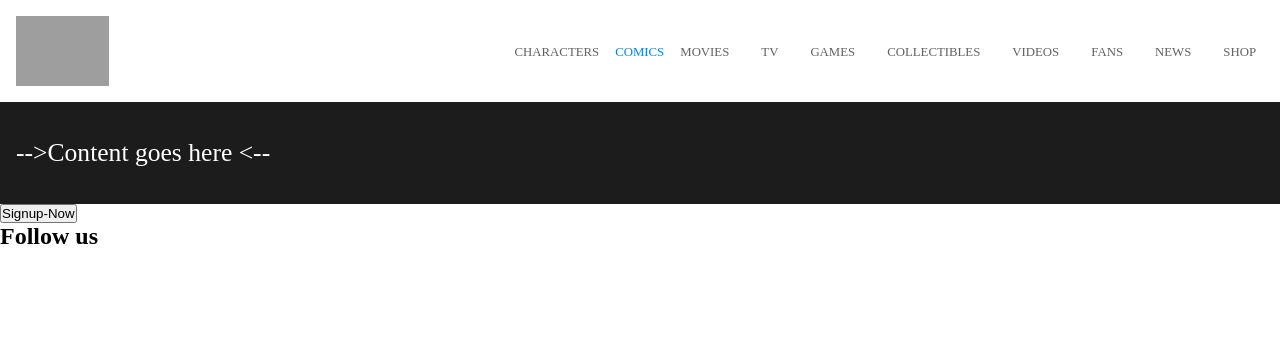
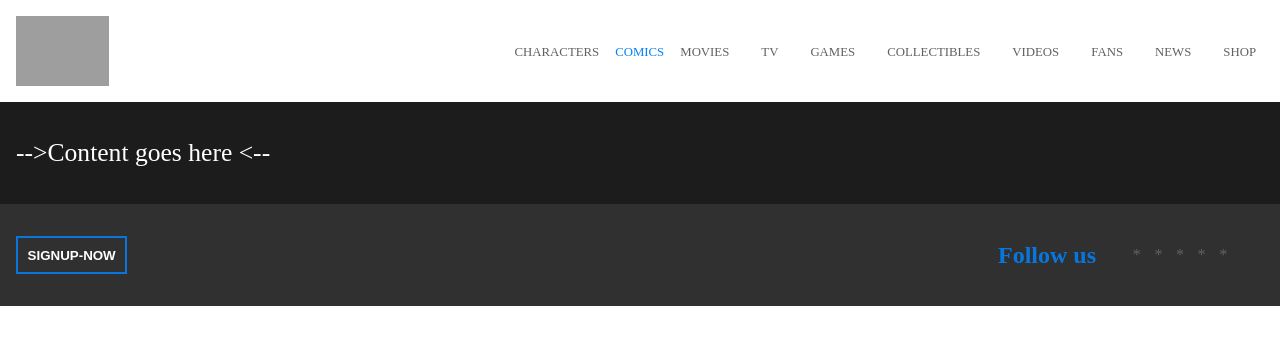
Before and after one commit to MatteoDiMario96/vite-comics, a Vue app: page / in a window 1280 px wide. Shown: the top 344 px of the page. Built offline with nearby package versions, Linux system fonts and the light colour scheme; grey boxes are pictures that could not be loaded.

Commit message:
Fatta la sezione sotto dei contatti social e per registrarsi.

```diff
--- a/src/components/FooterComp.vue
+++ b/src/components/FooterComp.vue
@@ -18,12 +18,15 @@ export default {
 <template>
     <footer>
         <section id="ul-links">
+
+        </section>
+
+        <nav>
             <button>
                 Signup-Now
             </button>
-        </section>
 
-        <section id="sign-up-social">
+            <section id="sign-up-social">
             <div id="follow_us">
                 <h2>
                 Follow us
@@ -32,24 +35,63 @@ export default {
             <div id="favicon">
                 <a href="#">
                     <i class="fa-brands fa-facebook fa-xl"></i>
+                    *
                 </a>
                 <a href="#">
                     <i class="fa-brands fa-twitter"></i>
+                    *
                 </a>
                 <a href="#">
                     <i class="fa-brands fa-youtube"></i>
+                    *
                 </a>
                 <a href="#">
                     <i class="fa-brands fa-pinterest-p"></i>
+                    *
                 </a>
                 <a href="#">
                     <i class="fa-brands fa-google"></i>
+                    *
                 </a>
             </div>
         </section>
+        </nav>
+
     </footer>
 </template>
 
-<style scoped>
+<style lang="scss" scoped>
+        nav{
+            display: flex;
+            justify-content: space-between;
+            align-items: center;
+            background-color: #303030;
+            height: 70px;
+            padding: 1rem;
+            button{
+                background-color: #303030;
+                border: 2px solid #0777df;
+                color: white;
+                padding: .6rem;
+                text-transform: uppercase;
+                font-weight: 600;
+            }
+            section#sign-up-social{
+                display: flex;
+                align-items: center;
+                padding: 1rem;
+                div{
+                    h2{
+                        color:#0777df;
+                    }
+                    padding: 1rem;
+                    a{
+                        padding: .3rem;
+                    }
+                }
+            }
+        }
+
+
 
 </style>
--- a/src/styles/general.scss
+++ b/src/styles/general.scss
@@ -10,4 +10,5 @@ ul{
 
 a{
     text-decoration: none;
+    color: #626160;
 }
```
